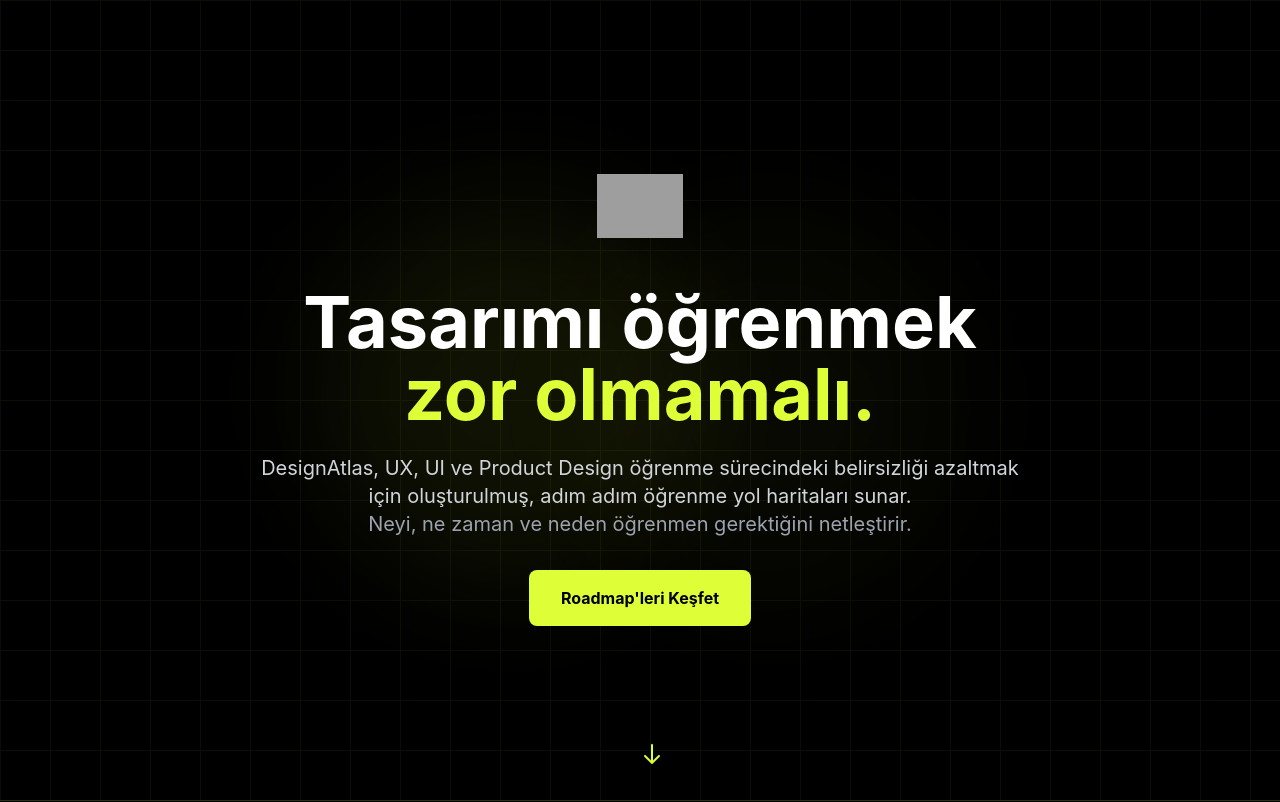
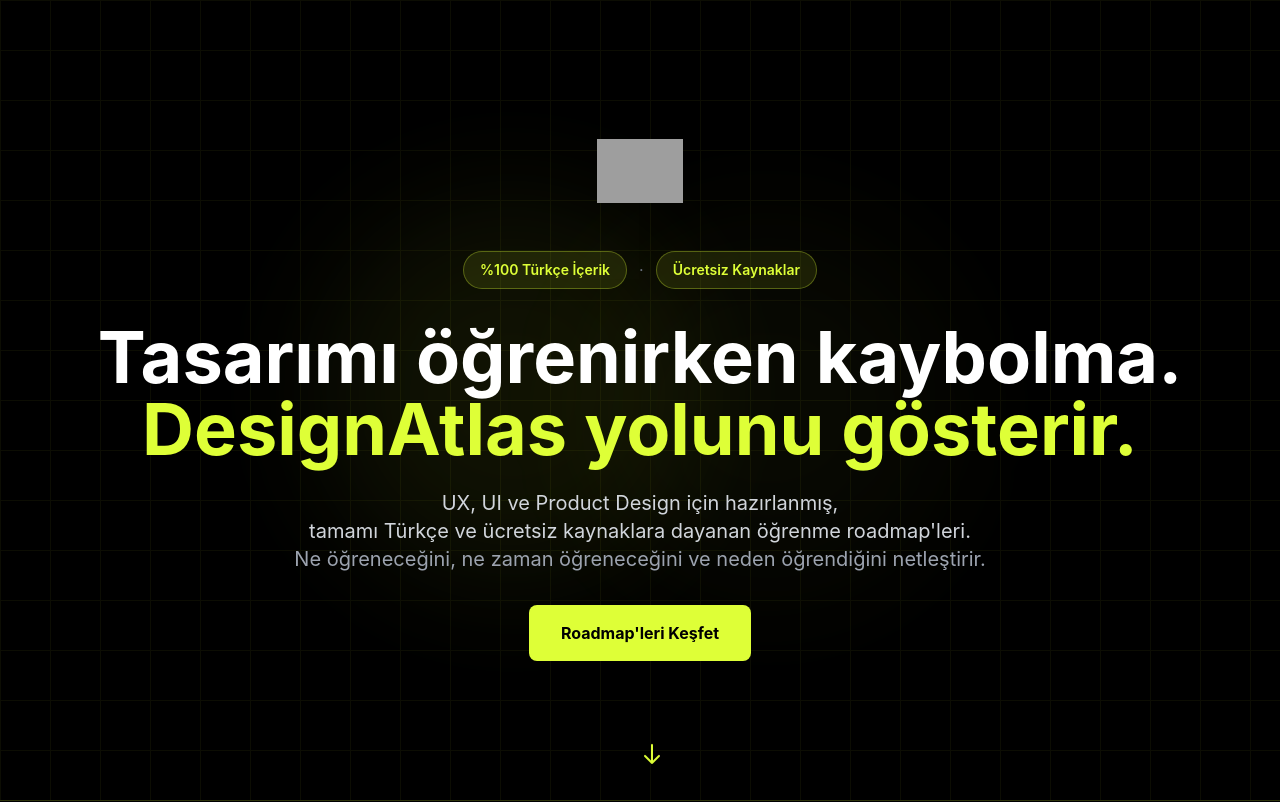
Before and after one commit to serhatbahceliler/designatlasbeta, a Next.js app: page / in a window 1280 px wide. Shown: the top 802 px of the page. Built offline with nearby package versions, Linux system fonts and the light colour scheme; grey boxes are pictures that could not be loaded.

Commit message:
Anasayfa Hero metni güncellendi
- Badge'ler eklendi: %100 Türkçe İçerik ve Ücretsiz Kaynaklar
- Başlık güncellendi: "Tasarımı öğrenirken kaybolma. DesignAtlas yolunu gösterir."
- Açıklama zenginleştirildi ve netleştirildi

```diff
--- a/app/page.tsx
+++ b/app/page.tsx
@@ -227,15 +227,28 @@ export default function Home() {
           </div>
 
           <div className="animate-slide-up">
+            {/* Badges */}
+            <div className="flex flex-wrap items-center justify-center gap-3 mb-8">
+              <span className="px-4 py-2 bg-[#DEFF37]/10 border border-[#DEFF37]/30 rounded-full text-[#DEFF37] font-semibold text-sm">
+                %100 Türkçe İçerik
+              </span>
+              <span className="text-gray-500">·</span>
+              <span className="px-4 py-2 bg-[#DEFF37]/10 border border-[#DEFF37]/30 rounded-full text-[#DEFF37] font-semibold text-sm">
+                Ücretsiz Kaynaklar
+              </span>
+            </div>
+
             <h1 className="text-5xl md:text-6xl lg:text-7xl font-bold mb-6 text-white leading-tight">
-              Tasarımı öğrenmek
+              Tasarımı öğrenirken kaybolma.
               <br />
-              <span className="text-[#DEFF37]">zor olmamalı.</span>
+              <span className="text-[#DEFF37]">DesignAtlas yolunu gösterir.</span>
             </h1>
             <p className="text-lg md:text-xl text-gray-300 mb-8 max-w-3xl mx-auto leading-relaxed">
-              DesignAtlas, UX, UI ve Product Design öğrenme sürecindeki belirsizliği azaltmak için oluşturulmuş, adım adım öğrenme yol haritaları sunar.
+              UX, UI ve Product Design için hazırlanmış,
               <br />
-              <span className="text-gray-400">Neyi, ne zaman ve neden öğrenmen gerektiğini netleştirir.</span>
+              tamamı Türkçe ve ücretsiz kaynaklara dayanan öğrenme roadmap'leri.
+              <br />
+              <span className="text-gray-400">Ne öğreneceğini, ne zaman öğreneceğini ve neden öğrendiğini netleştirir.</span>
             </p>
             <a
               href="#roadmaps"
```
